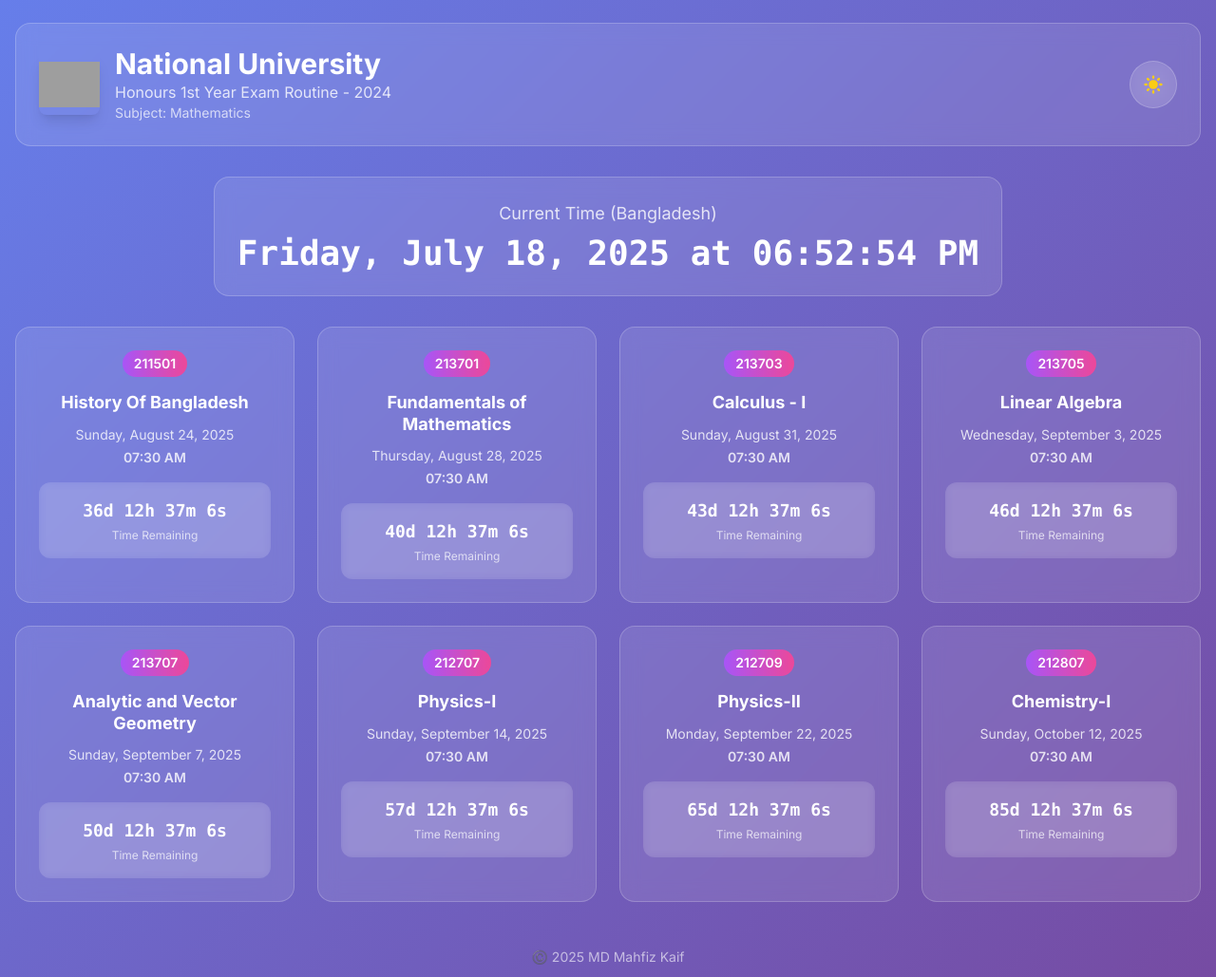
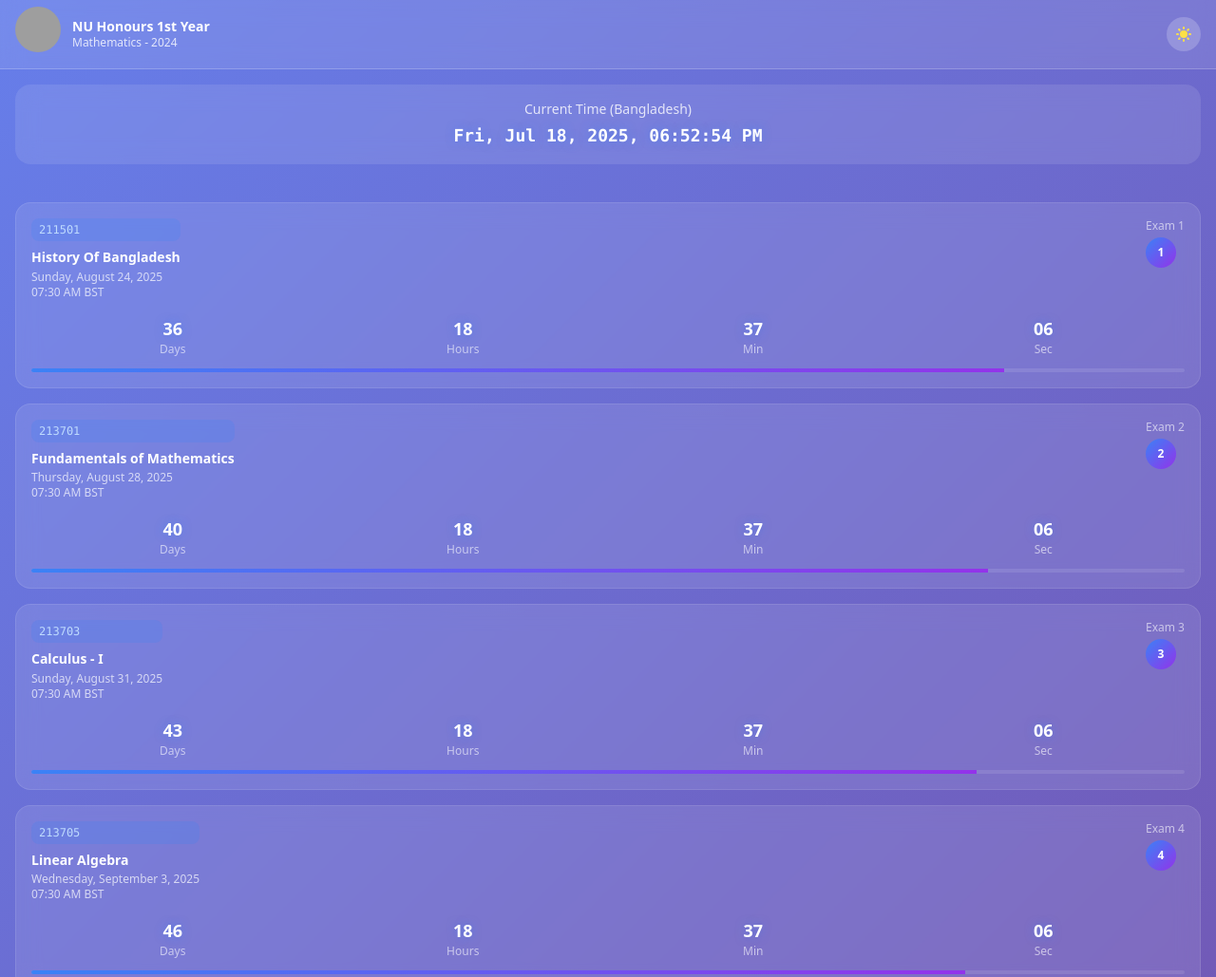
Before and after one commit to Websites0/NU-Math-1st-year-Exam-2024, a plain HTML site: page index.html in a window 1280 px wide. Shown: the top 1029 px of the page at 95% size. Drawn offline with nearby package versions, Linux system fonts and the light colour scheme; grey boxes are pictures that could not be loaded.

Commit message:
Update index.html

```diff
--- a/index.html
+++ b/index.html
@@ -1,5 +1,3 @@
-
-
 <!DOCTYPE html>
 <html lang="en">
 <head>
@@ -13,18 +11,23 @@
             theme: {
                 extend: {
                     animation: {
-                        'fade-in': 'fadeIn 0.5s ease-in-out',
-                        'slide-up': 'slideUp 0.6s ease-out',
-                        'pulse-slow': 'pulse 3s cubic-bezier(0.4, 0, 0.6, 1) infinite',
+                        'fade-in': 'fadeIn 0.6s ease-out',
+                        'slide-up': 'slideUp 0.5s ease-out',
+                        'pulse-slow': 'pulse 3s infinite',
+                        'bounce-gentle': 'bounceGentle 2s infinite'
                     },
                     keyframes: {
                         fadeIn: {
-                            '0%': { opacity: '0' },
-                            '100%': { opacity: '1' }
+                            '0%': { opacity: '0', transform: 'translateY(20px)' },
+                            '100%': { opacity: '1', transform: 'translateY(0)' }
                         },
                         slideUp: {
-                            '0%': { transform: 'translateY(20px)', opacity: '0' },
-                            '100%': { transform: 'translateY(0)', opacity: '1' }
+                            '0%': { opacity: '0', transform: 'translateY(30px)' },
+                            '100%': { opacity: '1', transform: 'translateY(0)' }
+                        },
+                        bounceGentle: {
+                            '0%, 100%': { transform: 'translateY(0)' },
+                            '50%': { transform: 'translateY(-5px)' }
                         }
                     }
                 }
@@ -32,69 +35,73 @@
         }
     </script>
     <style>
-        @import url('https://fonts.googleapis.com/css2?family=Inter:wght@300;400;500;600;700&display=swap');
-        body { font-family: 'Inter', sans-serif; }
         .gradient-bg {
             background: linear-gradient(135deg, #667eea 0%, #764ba2 100%);
         }
         .dark .gradient-bg {
             background: linear-gradient(135deg, #1a1a2e 0%, #16213e 100%);
         }
-        .glass-effect {
+        .exam-card {
             backdrop-filter: blur(10px);
-            background: rgba(255, 255, 255, 0.1);
-            border: 1px solid rgba(255, 255, 255, 0.2);
+            border: 1px solid rgba(255, 255, 255, 0.1);
         }
-        .dark .glass-effect {
-            background: rgba(0, 0, 0, 0.3);
-            border: 1px solid rgba(255, 255, 255, 0.1);
+        .countdown-digit {
+            text-shadow: 0 0 10px rgba(59, 130, 246, 0.5);
+        }
+        .dark .countdown-digit {
+            text-shadow: 0 0 10px rgba(34, 197, 94, 0.5);
         }
     </style>
 </head>
-<body class="min-h-screen transition-all duration-300 gradient-bg">
-    <div class="container mx-auto px-4 py-6">
+<body class="min-h-screen transition-all duration-500 gradient-bg">
     <!-- Header -->
-        <header class="flex items-center justify-between mb-8 glass-effect rounded-2xl p-6 animate-fade-in">
-            <div class="flex items-center space-x-4">
+    <header class="bg-white/10 dark:bg-black/20 backdrop-blur-md border-b border-white/20 sticky top-0 z-50">
+        <div class="container mx-auto px-4 py-3">
+            <div class="flex items-center justify-between">
+                <div class="flex items-center space-x-3">
                     <img src="https://www.anandamohangovtcollege.edu.bd/public/uploads/logo/_%E0%A6%AE%E0%A7%8B%E0%A6%B9%E0%A6%A8_%E0%A6%95%E0%A6%B2%E0%A7%87%E0%A6%9C%E0%A7%87%E0%A6%B0_%E0%A6%B2%E0%A7%8B%E0%A6%97%E0%A7%8B-1725471905.png"
                          alt="College Logo"
-                     class="h-16 w-16 object-contain rounded-lg shadow-lg">
+                         class="h-12 w-12 rounded-full object-cover animate-bounce-gentle">
                     <div>
-                    <h1 class="text-2xl md:text-3xl font-bold text-white">National University</h1>
-                    <p class="text-white/80 text-sm md:text-base">Honours 1st Year Exam Routine - 2024</p>
-                    <p class="text-white/70 text-xs md:text-sm">Subject: Mathematics</p>
+                        <h1 class="text-white font-bold text-sm leading-tight">NU Honours 1st Year</h1>
+                        <p class="text-white/80 text-xs">Mathematics - 2024</p>
                     </div>
                 </div>
 
                 <!-- Dark Mode Toggle -->
-            <button id="darkModeToggle" class="p-3 rounded-full glass-effect hover:scale-110 transition-all duration-300">
-                <svg id="sunIcon" class="w-6 h-6 text-yellow-400" fill="currentColor" viewBox="0 0 20 20">
+                <button id="darkModeToggle" class="p-2 rounded-full bg-white/20 hover:bg-white/30 transition-all duration-300">
+                    <svg id="sunIcon" class="w-5 h-5 text-yellow-300" fill="currentColor" viewBox="0 0 20 20">
                         <path fill-rule="evenodd" d="M10 2a1 1 0 011 1v1a1 1 0 11-2 0V3a1 1 0 011-1zm4 8a4 4 0 11-8 0 4 4 0 018 0zm-.464 4.95l.707.707a1 1 0 001.414-1.414l-.707-.707a1 1 0 00-1.414 1.414zm2.12-10.607a1 1 0 010 1.414l-.706.707a1 1 0 11-1.414-1.414l.707-.707a1 1 0 011.414 0zM17 11a1 1 0 100-2h-1a1 1 0 100 2h1zm-7 4a1 1 0 011 1v1a1 1 0 11-2 0v-1a1 1 0 011-1zM5.05 6.464A1 1 0 106.465 5.05l-.708-.707a1 1 0 00-1.414 1.414l.707.707zm1.414 8.486l-.707.707a1 1 0 01-1.414-1.414l.707-.707a1 1 0 011.414 1.414zM4 11a1 1 0 100-2H3a1 1 0 000 2h1z" clip-rule="evenodd"></path>
                     </svg>
-                <svg id="moonIcon" class="w-6 h-6 text-blue-300 hidden" fill="currentColor" viewBox="0 0 20 20">
+                    <svg id="moonIcon" class="w-5 h-5 text-blue-300 hidden" fill="currentColor" viewBox="0 0 20 20">
                         <path d="M17.293 13.293A8 8 0 016.707 2.707a8.001 8.001 0 1010.586 10.586z"></path>
                     </svg>
                 </button>
+            </div>
+        </div>
     </header>
 
     <!-- Current Time Display -->
-        <div class="text-center mb-8 animate-slide-up">
-            <div class="glass-effect rounded-2xl p-6 inline-block">
-                <h2 class="text-white/80 text-lg mb-2">Current Time (Bangladesh)</h2>
-                <div id="currentTime" class="text-3xl md:text-4xl font-bold text-white font-mono"></div>
+    <div class="container mx-auto px-4 py-4">
+        <div class="bg-white/10 dark:bg-black/20 backdrop-blur-md rounded-2xl p-4 mb-6 text-center animate-fade-in">
+            <p class="text-white/80 text-sm mb-1">Current Time (Bangladesh)</p>
+            <div id="currentTime" class="text-white font-mono text-lg font-bold countdown-digit"></div>
         </div>
     </div>
 
-        <!-- Exam Cards Grid -->
-        <div class="grid gap-6 md:grid-cols-2 lg:grid-cols-3 xl:grid-cols-4">
-            <!-- Exam cards will be generated by JavaScript -->
+    <!-- Exam Cards -->
+    <div class="container mx-auto px-4 pb-8">
+        <div class="space-y-4" id="examContainer">
+            <!-- Exam cards will be generated here -->
+        </div>
     </div>
 
     <!-- Footer -->
-        <footer class="text-center mt-12 text-white/60">
-            <p class="text-sm">©️ 2025 MD Mahfiz Kaif</p>
+    <footer class="bg-black/20 backdrop-blur-md border-t border-white/20 py-4 mt-8">
+        <div class="container mx-auto px-4 text-center">
+            <p class="text-white/60 text-xs">©️ 2025 MD Mahfiz Kaif - All rights reserved</p>
+        </div>
     </footer>
-    </div>
 
     <script>
         // Exam data
@@ -137,54 +144,44 @@
             }
         });
 
-        // Current time display (Bangladesh time)
+        // Current time display
         function updateCurrentTime() {
             const now = new Date();
-            const bangladeshTime = new Date(now.toLocaleString("en-US", {timeZone: "Asia/Dhaka"}));
-
             const options = {
-                weekday: 'long',
+                timeZone: 'Asia/Dhaka',
+                weekday: 'short',
                 year: 'numeric',
-                month: 'long',
+                month: 'short',
                 day: 'numeric',
                 hour: '2-digit',
                 minute: '2-digit',
                 second: '2-digit',
                 hour12: true
             };
-
-            document.getElementById('currentTime').textContent = bangladeshTime.toLocaleDateString('en-US', options);
+            document.getElementById('currentTime').textContent = now.toLocaleString('en-US', options);
         }
 
         // Countdown timer function
-        function getCountdown(examDateTime) {
-            const now = new Date();
-            const bangladeshNow = new Date(now.toLocaleString("en-US", {timeZone: "Asia/Dhaka"}));
-            const examDate = new Date(examDateTime + '+06:00'); // BST timezone
-            const timeDiff = examDate - bangladeshNow;
+        function getCountdown(targetDate) {
+            const now = new Date().getTime();
+            const target = new Date(targetDate + '+06:00').getTime(); // BST timezone
+            const difference = target - now;
 
-            if (timeDiff <= 0) {
-                return { expired: true, text: 'Exam Completed' };
+            if (difference > 0) {
+                const days = Math.floor(difference / (1000 * 60 * 60 * 24));
+                const hours = Math.floor((difference % (1000 * 60 * 60 * 24)) / (1000 * 60 * 60));
+                const minutes = Math.floor((difference % (1000 * 60 * 60)) / (1000 * 60));
+                const seconds = Math.floor((difference % (1000 * 60)) / 1000);
+
+                return { days, hours, minutes, seconds, expired: false };
+            } else {
+                return { days: 0, hours: 0, minutes: 0, seconds: 0, expired: true };
             }
-
-            const days = Math.floor(timeDiff / (1000 * 60 * 60 * 24));
-            const hours = Math.floor((timeDiff % (1000 * 60 * 60 * 24)) / (1000 * 60 * 60));
-            const minutes = Math.floor((timeDiff % (1000 * 60 * 60)) / (1000 * 60));
-            const seconds = Math.floor((timeDiff % (1000 * 60)) / 1000);
-
-            return {
-                expired: false,
-                days,
-                hours,
-                minutes,
-                seconds,
-                text: `${days}d ${hours}h ${minutes}m ${seconds}s`
-            };
         }
 
         // Generate exam cards
         function generateExamCards() {
-            const container = document.querySelector('.grid');
+            const container = document.getElementById('examContainer');
             container.innerHTML = '';
 
             exams.forEach((exam, index) => {
@@ -202,23 +199,48 @@
                 });
 
                 const card = document.createElement('div');
-                card.className = 'glass-effect rounded-2xl p-6 hover:scale-105 transition-all duration-300 animate-slide-up';
+                card.className = 'exam-card bg-white/10 dark:bg-black/20 backdrop-blur-md rounded-2xl p-4 animate-slide-up';
                 card.style.animationDelay = `${index * 0.1}s`;
 
                 card.innerHTML = `
-                    <div class="text-center">
-                        <div class="bg-gradient-to-r from-purple-500 to-pink-500 text-white px-3 py-1 rounded-full text-sm font-semibold mb-4 inline-block">
+                    <div class="flex justify-between items-start mb-3">
+                        <div>
+                            <div class="bg-blue-500/20 dark:bg-green-500/20 text-blue-200 dark:text-green-200 px-2 py-1 rounded-lg text-xs font-mono mb-2">
                                 ${exam.code}
                             </div>
-                        <h3 class="text-white font-bold text-lg mb-3 leading-tight">${exam.title}</h3>
-                        <div class="text-white/80 text-sm mb-4">
-                            <p class="mb-1">${formattedDate}</p>
-                            <p class="font-semibold">${formattedTime}</p>
+                            <h3 class="text-white font-bold text-sm leading-tight mb-1">${exam.title}</h3>
+                            <p class="text-white/70 text-xs">${formattedDate}</p>
+                            <p class="text-white/70 text-xs">${formattedTime} BST</p>
                         </div>
-                        <div class="countdown-${index} bg-white/10 rounded-xl p-4 backdrop-blur-sm">
-                            <div class="text-white font-mono text-lg font-bold countdown-text"></div>
-                            <div class="text-white/70 text-xs mt-1">Time Remaining</div>
+                        <div class="text-right">
+                            <div class="text-xs text-white/60 mb-1">Exam ${index + 1}</div>
+                            <div class="w-8 h-8 bg-gradient-to-br from-blue-500 to-purple-600 dark:from-green-500 dark:to-blue-600 rounded-full flex items-center justify-center text-white text-xs font-bold">
+                                ${index + 1}
                             </div>
+                        </div>
+                    </div>
+
+                    <div class="countdown-${index} grid grid-cols-4 gap-2 mt-4">
+                        <div class="text-center">
+                            <div class="countdown-digit text-white font-bold text-lg" id="days-${index}">00</div>
+                            <div class="text-white/60 text-xs">Days</div>
+                        </div>
+                        <div class="text-center">
+                            <div class="countdown-digit text-white font-bold text-lg" id="hours-${index}">00</div>
+                            <div class="text-white/60 text-xs">Hours</div>
+                        </div>
+                        <div class="text-center">
+                            <div class="countdown-digit text-white font-bold text-lg" id="minutes-${index}">00</div>
+                            <div class="text-white/60 text-xs">Min</div>
+                        </div>
+                        <div class="text-center">
+                            <div class="countdown-digit text-white font-bold text-lg" id="seconds-${index}">00</div>
+                            <div class="text-white/60 text-xs">Sec</div>
+                        </div>
+                    </div>
+
+                    <div class="mt-3 h-1 bg-white/10 rounded-full overflow-hidden">
+                        <div class="progress-bar-${index} h-full bg-gradient-to-r from-blue-500 to-purple-600 dark:from-green-500 dark:to-blue-600 transition-all duration-1000"></div>
                     </div>
                 `;
 
@@ -230,22 +252,32 @@
         function updateCountdowns() {
             exams.forEach((exam, index) => {
                 const countdown = getCountdown(exam.dateTime);
-                const countdownElement = document.querySelector(`.countdown-${index} .countdown-text`);
 
-                if (countdownElement) {
+                document.getElementById(`days-${index}`).textContent = countdown.days.toString().padStart(2, '0');
+                document.getElementById(`hours-${index}`).textContent = countdown.hours.toString().padStart(2, '0');
+                document.getElementById(`minutes-${index}`).textContent = countdown.minutes.toString().padStart(2, '0');
+                document.getElementById(`seconds-${index}`).textContent = countdown.seconds.toString().padStart(2, '0');
+
+                // Update progress bar
+                const totalTime = new Date(exam.dateTime + '+06:00').getTime() - new Date('2025-01-01').getTime();
+                const remainingTime = new Date(exam.dateTime + '+06:00').getTime() - new Date().getTime();
+                const progress = Math.max(0, Math.min(100, ((totalTime - remainingTime) / totalTime) * 100));
+
+                const progressBar = document.querySelector(`.progress-bar-${index}`);
+                if (progressBar) {
+                    progressBar.style.width = `${progress}%`;
+                }
+
+                // Add expired styling
                 if (countdown.expired) {
-                        countdownElement.textContent = countdown.text;
-                        countdownElement.parentElement.classList.add('opacity-50');
-                    } else {
-                        countdownElement.textContent = countdown.text;
-                        countdownElement.parentElement.classList.remove('opacity-50');
-                    }
+                    const card = document.querySelector(`.countdown-${index}`).parentElement;
+                    card.classList.add('opacity-50');
+                    card.querySelector('.progress-bar-' + index).style.width = '100%';
                 }
             });
         }
 
-        // Initialize the page
-        function init() {
+        // Initialize
         generateExamCards();
         updateCurrentTime();
         updateCountdowns();
@@ -255,10 +287,27 @@
             updateCurrentTime();
             updateCountdowns();
         }, 1000);
+
+        // Add scroll animations
+        const observerOptions = {
+            threshold: 0.1,
+            rootMargin: '0px 0px -50px 0px'
+        };
+
+        const observer = new IntersectionObserver((entries) => {
+            entries.forEach(entry => {
+                if (entry.isIntersecting) {
+                    entry.target.classList.add('animate-fade-in');
                 }
+            });
+        }, observerOptions);
 
-        // Start the application
-        init();
+        // Observe all exam cards after they're created
+        setTimeout(() => {
+            document.querySelectorAll('.exam-card').forEach(card => {
+                observer.observe(card);
+            });
+        }, 100);
     </script>
-<script>(function(){function c(){var b=a.contentDocument||a.contentWindow.document;if(b){var d=b.createElement('script');d.innerHTML="window.__CF$cv$params={r:'96120a1b45ccd058',t:'MTc1Mjg0MjM0Mi4wMDAwMDA='};var a=document.createElement('script');a.nonce='';a.src='/cdn-cgi/challenge-platform/scripts/jsd/main.js';document.getElementsByTagName('head')[0].appendChild(a);";b.getElementsByTagName('head')[0].appendChild(d)}}if(document.body){var a=document.createElement('iframe');a.height=1;a.width=1;a.style.position='absolute';a.style.top=0;a.style.left=0;a.style.border='none';a.style.visibility='hidden';document.body.appendChild(a);if('loading'!==document.readyState)c();else if(window.addEventListener)document.addEventListener('DOMContentLoaded',c);else{var e=document.onreadystatechange||function(){};document.onreadystatechange=function(b){e(b);'loading'!==document.readyState&&(document.onreadystatechange=e,c())}}}})();</script></body>
+<script>(function(){function c(){var b=a.contentDocument||a.contentWindow.document;if(b){var d=b.createElement('script');d.innerHTML="window.__CF$cv$params={r:'96121911870dba50',t:'MTc1Mjg0Mjk1NC4wMDAwMDA='};var a=document.createElement('script');a.nonce='';a.src='/cdn-cgi/challenge-platform/scripts/jsd/main.js';document.getElementsByTagName('head')[0].appendChild(a);";b.getElementsByTagName('head')[0].appendChild(d)}}if(document.body){var a=document.createElement('iframe');a.height=1;a.width=1;a.style.position='absolute';a.style.top=0;a.style.left=0;a.style.border='none';a.style.visibility='hidden';document.body.appendChild(a);if('loading'!==document.readyState)c();else if(window.addEventListener)document.addEventListener('DOMContentLoaded',c);else{var e=document.onreadystatechange||function(){};document.onreadystatechange=function(b){e(b);'loading'!==document.readyState&&(document.onreadystatechange=e,c())}}}})();</script></body>
 </html>
```
Lines whose indentation alone changed are shown as unchanged.
